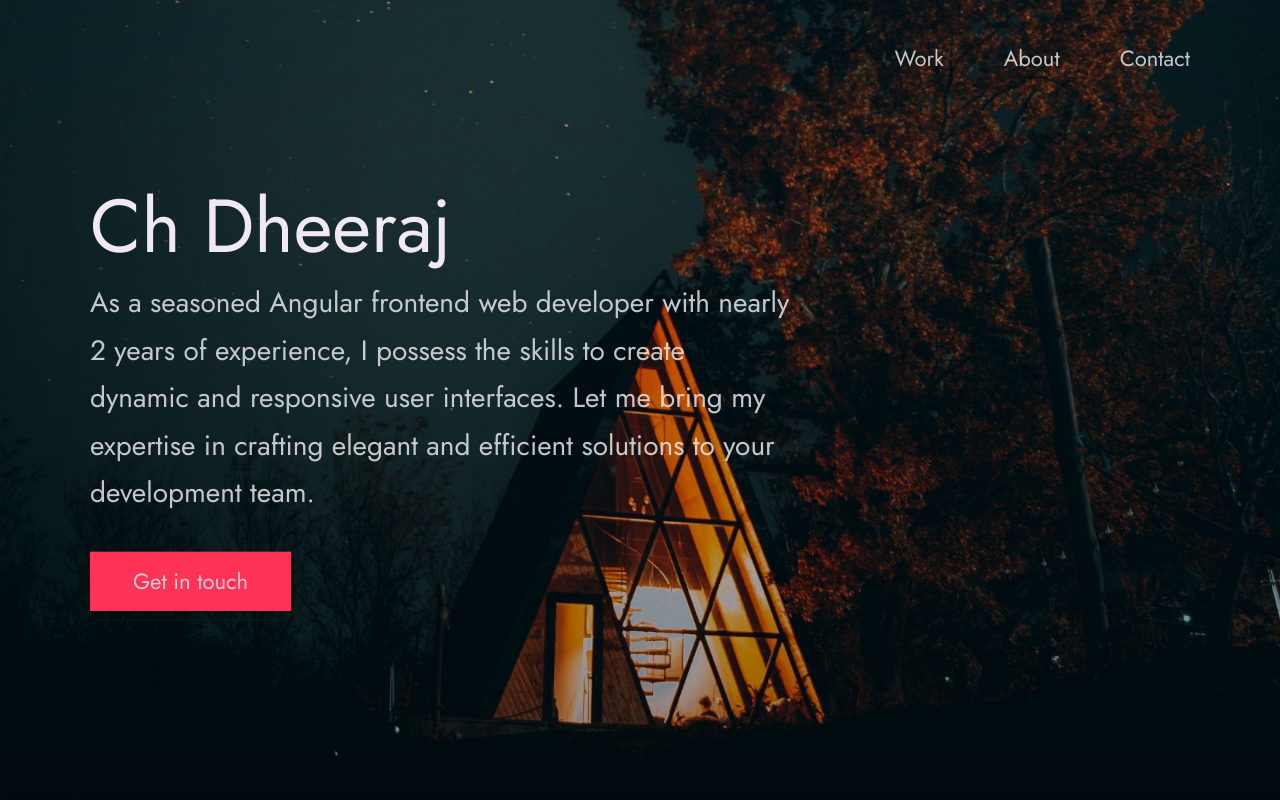
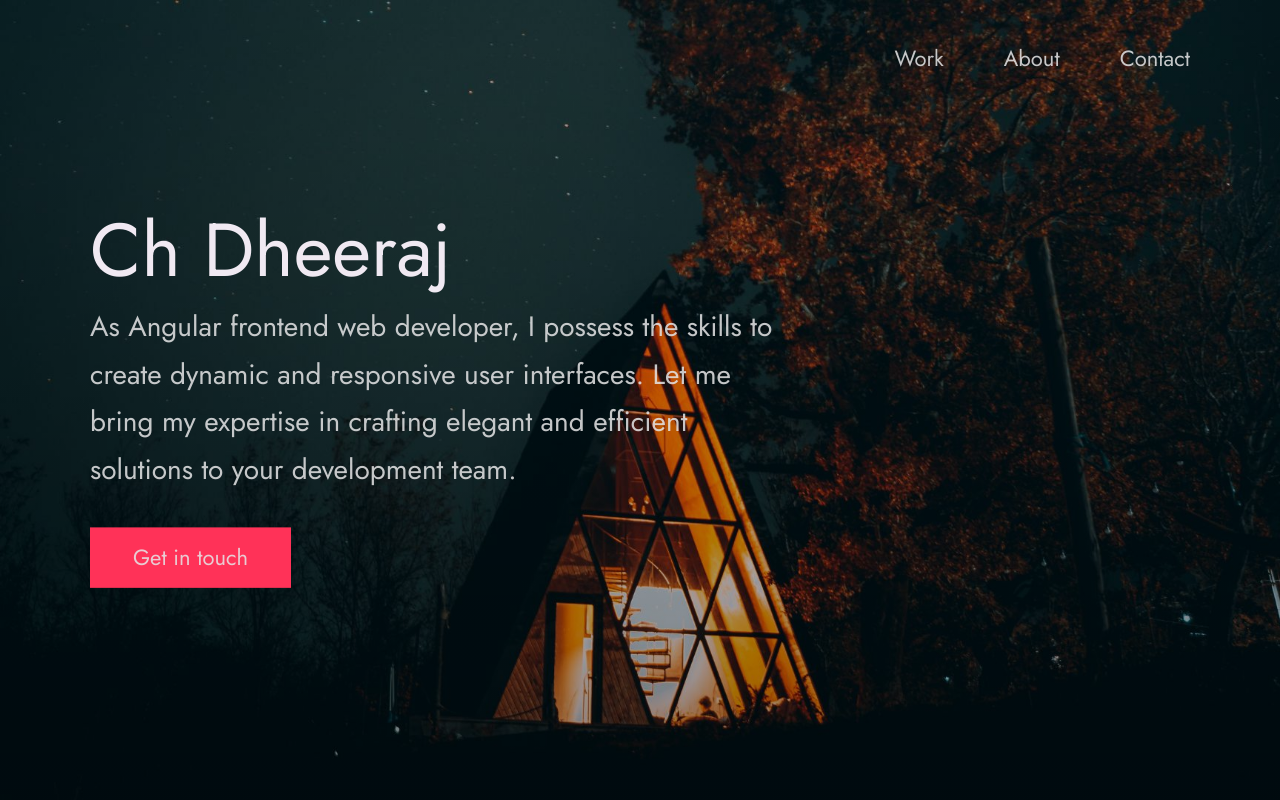
Before and after one commit to chdheeraj/dheeraj-github-portfolio, a plain HTML site: page index.html in a window 1280 px wide. Shown: the top 800 px of the page. Drawn offline with Linux system fonts and the light colour scheme; files whose address does not match are found by name.

Commit message:
Update index.html

```diff
--- a/index.html
+++ b/index.html
@@ -43,7 +43,7 @@
           <span>Ch Dheeraj</span>
         </h1>
 
-        <p>As a seasoned Angular frontend web developer with nearly 2 years of experience,
+        <p>As Angular frontend web developer,
           I possess the skills to create dynamic and responsive user interfaces.
           Let me bring my expertise in crafting elegant and efficient solutions to your development team.</p>
         <a href="#contact" class="btn btn--pink">Get in touch</a>
```
